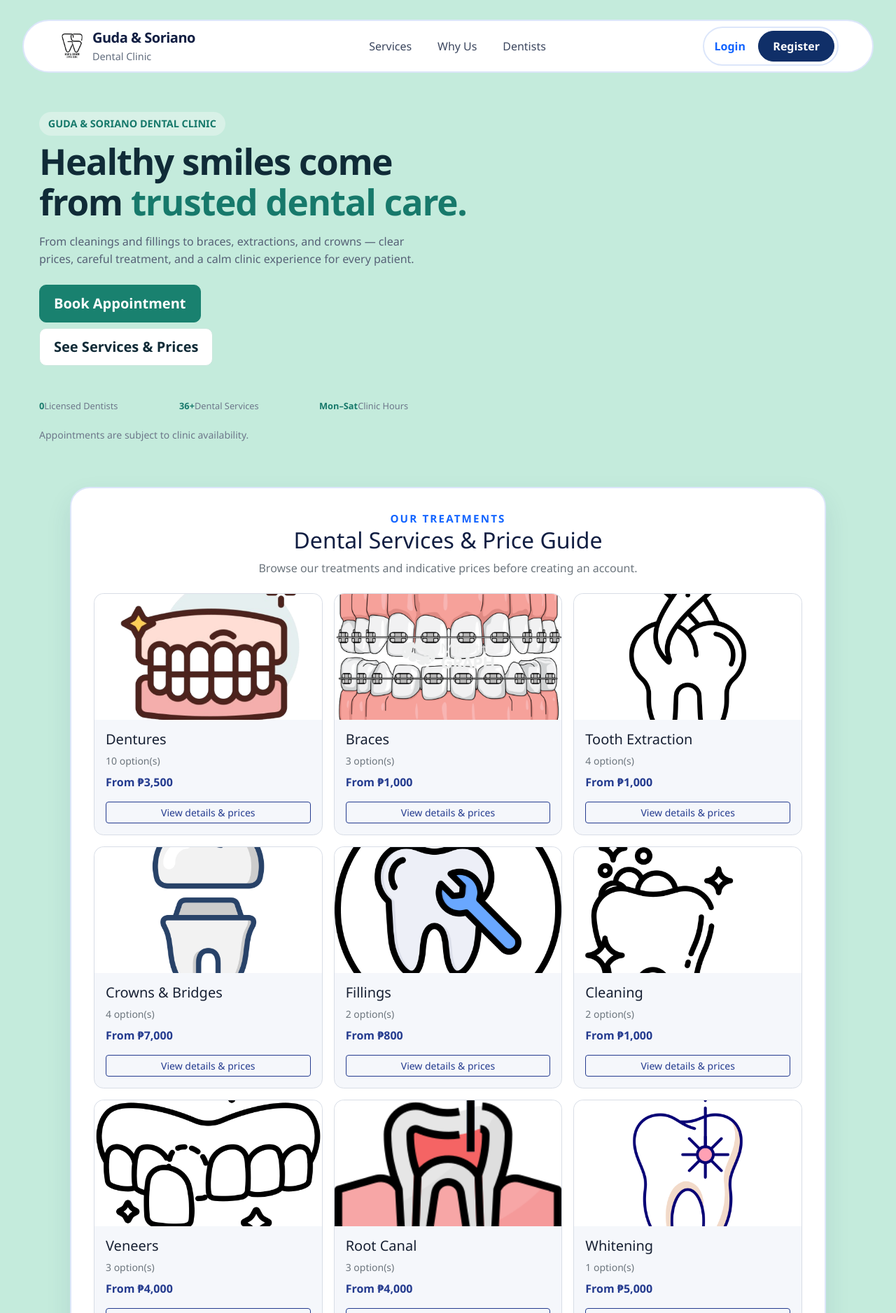
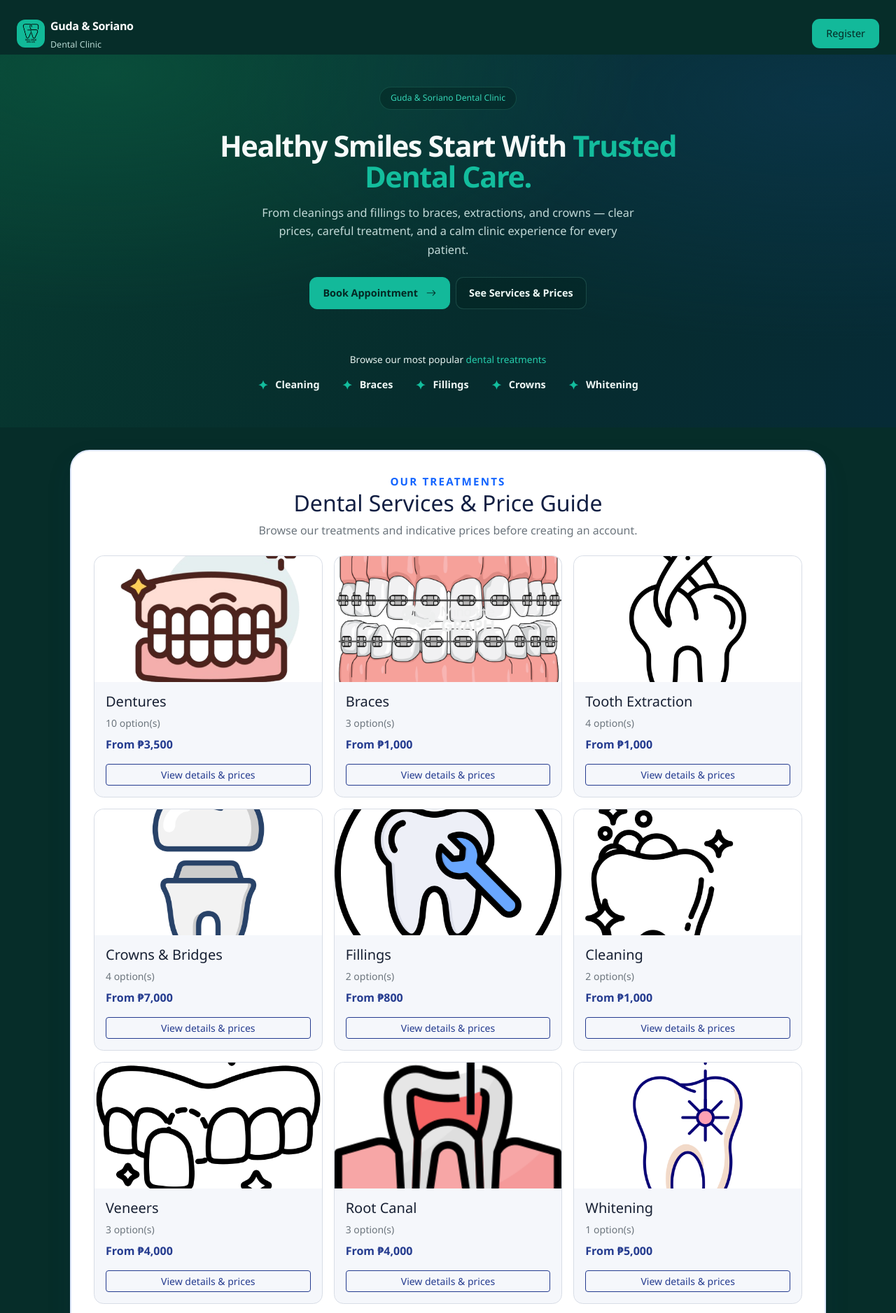
Before and after one commit to atreyuuu009/orachart-laravel, a Laravel app: page / in a window 1280 px wide. Shown: the top 1877 px of the page at 70% size. Run offline with Laravel 12, Linux system fonts and the light colour scheme; data comes from the database, SQL or seed files in the repository; data that the repository does not hold is empty.

Commit message:
I change the landing page

```diff
--- a/public/css/theme.css
+++ b/public/css/theme.css
@@ -238,6 +238,45 @@ body:has(.landing-nav) {
 .app-sidebar .sidebar-logout-btn span { max-width: 180px; overflow: hidden; white-space: nowrap; transition: max-width .2s ease-in-out, opacity .12s ease-in-out; }
 .sidebar-toggle { width: 38px; height: 38px; align-items: center; justify-content: center; padding: 0; color: var(--gs-primary); border: 1px solid var(--bs-border-color); }
 .sidebar-toggle:hover { color: #fff; background: var(--gs-primary); border-color: var(--gs-primary); }
+
+/* Landing page visual refresh */
+body:has(.landing-nav) { background: #062d29; color: #f5fffc; }
+.landing-nav { position: relative !important; background: transparent; }
+.landing-nav-frame { width: 100%; margin: 0 auto; padding: 18px 24px 0; }
+.landing-nav-inner { min-height: 44px; border: 0; border-radius: 0; background: transparent; }
+.landing-nav .container-fluid { padding-left: 0 !important; padding-right: 0 !important; justify-content: space-between; }
+.landing-nav .navbar-brand { color: #f5fffc; margin: 0; }
+.landing-nav .navbar-brand strong { color: #fff !important; font-size: 1rem; letter-spacing: -.02em; }
+.landing-nav .navbar-brand small { color: #b5d6d0 !important; font-size: .78rem; }
+.brand-logo { width: 40px; height: 40px; border-radius: 12px; background: #11b998; padding: 4px; }
+.landing-nav .btn-primary { border: 0; border-radius: 11px; background: #13b99a; color: #042823; font-size: .9rem; font-weight: 500; padding: .65rem 1.25rem; }
+.landing-hero { min-height: 510px; padding: 2.8rem 0 3rem; text-align: center; background: radial-gradient(ellipse at 12% 5%, rgba(12, 101, 70, .48), transparent 48%), radial-gradient(ellipse at 92% 12%, rgba(12, 57, 83, .62), transparent 52%), linear-gradient(120deg, #073a30, #062c2d 58%, #062b36); }
+.landing-hero .container { max-width: 1000px; padding: 0 24px; }
+.landing-hero .eyebrow { margin-top: .1rem; padding: .38rem .95rem; border: 1px solid rgba(73, 192, 164, .2); background: rgba(3, 35, 32, .45); color: #35d4b5; font-size: .76rem; font-weight: 500; letter-spacing: 0; }
+.landing-hero h1 { max-width: 780px; margin: .8rem auto 1rem; color: #f7fbfa; font-size: clamp(2rem, 5vw, 2.6rem); font-weight: 750; letter-spacing: -.035em; line-height: 1.08; }
+.landing-hero h1 span { color: #13bd9d; }
+.landing-hero .lead { max-width: 620px; margin: 0 auto; color: #c2dad8 !important; font-size: 1.02rem; line-height: 1.6; }
+.landing-hero .hero-actions { margin-top: 1.65rem; }
+.landing-hero .btn { border-radius: 11px; padding: .7rem 1.15rem; font-size: .9rem; font-weight: 600; }
+.landing-hero .btn-primary { background: #13b99a; border-color: #13b99a; color: #042823; }
+.landing-hero .btn-outline-primary { border-color: rgba(92, 172, 156, .25); background: rgba(4, 37, 34, .45); color: #effaf7; }
+.landing-hero .btn-outline-primary:hover { background: rgba(15, 185, 151, .16); border-color: #13b99a; }
+.popular-treatments { margin: 3.85rem auto 0; }
+.popular-treatments > p { margin: 0 0 .8rem; color: #e7f4f1; font-size: .85rem; }
+.popular-treatments > p a { color: #26cfad; text-decoration: none; }
+.treatment-list { display: flex; justify-content: center; flex-wrap: wrap; gap: 2rem; }
+.treatment-list a { display: inline-flex; align-items: center; gap: .65rem; color: #f0f8f6; font-size: .9rem; font-weight: 600; text-decoration: none; }
+.treatment-list a span { color: #13bd9d; font-size: 1.1rem; }
+@media (max-width: 575.98px) {
+  .landing-nav-frame { padding: 14px 16px 0; }
+  .landing-hero { min-height: 540px; padding: 3rem 0 2.5rem; }
+  .landing-hero .container { padding: 0 18px; }
+  .landing-hero h1 { font-size: clamp(2rem, 9vw, 2.5rem); }
+  .landing-hero .lead br { display: none; }
+  .landing-hero .hero-actions { flex-direction: column; align-items: stretch; }
+  .popular-treatments { margin-top: 3rem; }
+  .treatment-list { gap: .75rem 1.25rem; }
+}
 .topbar { background: #fff; border-bottom: 1px solid var(--bs-border-color); }
 .stat-card .stat-value { font-size: 2rem; font-weight: 800; color: var(--gs-primary); line-height: 1; }
 .table > :not(caption) > * > * { padding: .75rem .85rem; vertical-align: middle; }
--- a/resources/views/landing.blade.php
+++ b/resources/views/landing.blade.php
@@ -10,26 +10,15 @@
   <div class="landing-nav-frame">
     <div class="landing-nav-inner">
       <div class="container-fluid px-3 px-xl-5">
-        <button class="navbar-toggler" data-bs-toggle="collapse" data-bs-target="#lnav" aria-label="Toggle navigation"><span class="navbar-toggler-icon"></span></button>
         <a class="navbar-brand d-flex align-items-center gap-2" href="{{ route('landing') }}">
           <img class="brand-logo" src="{{ asset('images/logo-removebg-preview.png') }}" alt="">
-          <span class="lh-sm"><strong class="text-primary">Guda &amp; Soriano</strong><br><small class="text-secondary">Dental Clinic</small></span>
+          <span class="lh-sm"><strong>Guda &amp; Soriano</strong><br><small>Dental Clinic</small></span>
         </a>
-        <div class="collapse navbar-collapse" id="lnav">
-          <ul class="navbar-nav landing-nav-links align-items-lg-center gap-lg-3">
-            <li class="nav-item"><a class="nav-link" href="#services">Services</a></li>
-            <li class="nav-item"><a class="nav-link" href="#why">Why Us</a></li>
-            <li class="nav-item"><a class="nav-link" href="#dentists">Dentists</a></li>
-          </ul>
-          <ul class="navbar-nav landing-nav-actions align-items-lg-center gap-lg-2">
-            @auth
-              <li class="nav-item"><a class="btn btn-primary" href="{{ route('dashboard') }}">Go to my account</a></li>
-            @else
-              <li class="nav-item"><a class="nav-link" href="{{ route('login') }}">Login</a></li>
-              <li class="nav-item"><a class="btn btn-primary" href="{{ route('register') }}">Register</a></li>
-            @endauth
-          </ul>
-        </div>
+        @auth
+          <a class="btn btn-primary" href="{{ route('dashboard') }}">My Account</a>
+        @else
+          <a class="btn btn-primary" href="{{ route('register') }}">Register</a>
+        @endauth
       </div>
     </div>
   </div>
@@ -37,24 +26,23 @@
 
 <main class="landing-main">
 <header class="landing-hero">
-  <div class="container"><div class="row align-items-center g-5">
-    <div class="col-lg-7">
-      <div class="eyebrow mb-2">GUDA &amp; SORIANO DENTAL CLINIC</div>
-      <h1 class="display-5 mb-3">Healthy smiles come from <span>trusted dental care.</span></h1>
-      <p class="lead text-secondary">From cleanings and fillings to braces, extractions, and crowns — clear prices, careful treatment, and a calm clinic experience for every patient.</p>
-      <div class="d-flex flex-wrap gap-2 my-4">
-        <a class="btn btn-primary btn-lg" href="{{ auth()->check() ? route('booking.create') : route('register') }}">Book Appointment</a>
-        <a class="btn btn-outline-primary btn-lg" href="#services">See Services &amp; Prices</a>
+  <div class="container">
+    <div class="eyebrow mb-3">Guda &amp; Soriano Dental Clinic</div>
+    <h1>Healthy Smiles Start With <span>Trusted<br class="d-none d-md-block"> Dental Care.</span></h1>
+    <p class="lead">From cleanings and fillings to braces, extractions, and crowns — clear<br class="d-none d-md-block"> prices, careful treatment, and a calm clinic experience for every<br class="d-none d-md-block"> patient.</p>
+    <div class="d-flex flex-wrap justify-content-center gap-2 hero-actions">
+      <a class="btn btn-primary btn-lg" href="{{ auth()->check() ? route('booking.create') : route('register') }}">Book Appointment <i class="bi bi-arrow-right ms-2"></i></a>
+      <a class="btn btn-outline-primary btn-lg" href="#services">See Services &amp; Prices</a>
+    </div>
+    <div class="popular-treatments">
+      <p>Browse our most popular <a href="#services">dental treatments</a></p>
+      <div class="treatment-list">
+        @foreach (['Cleaning', 'Braces', 'Fillings', 'Crowns', 'Whitening'] as $treatment)
+          <a href="#services"><span aria-hidden="true">&#10022;</span>{{ $treatment }}</a>
+        @endforeach
       </div>
-      <div class="row text-center text-sm-start g-3 trust-item">
-        <div class="col-4"><strong>{{ $dentists->count() }}</strong><span class="text-secondary small">Licensed Dentists</span></div>
-        <div class="col-4"><strong>{{ $serviceCount }}+</strong><span class="text-secondary small">Dental Services</span></div>
-        <div class="col-4"><strong>{{ $hoursText }}</strong><span class="text-secondary small">Clinic Hours</span></div>
-      </div>
-      <p class="small text-secondary mt-3 mb-0">Appointments are subject to clinic availability.</p>
     </div>
-    <div class="col-lg-5"><div class="hero-logo-card"><img src="{{ asset('images/logo-removebg-preview.png') }}" alt="Guda &amp; Soriano Dental Clinic logo"></div></div>
-  </div></div>
+  </div>
 </header>
 
 <section id="services" class="section-pad"><div class="container">
```
